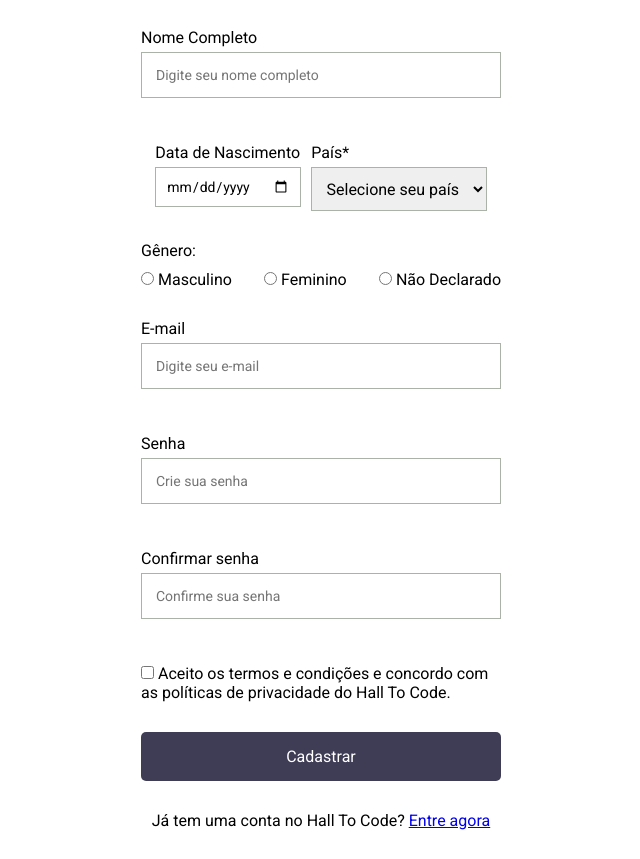
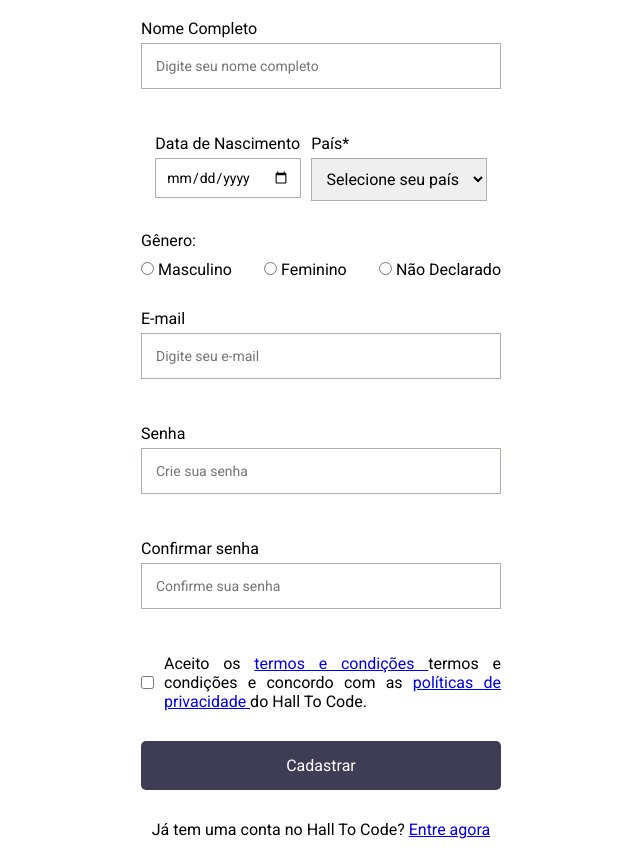
Before and after one commit to hellenapaiva/formhtc, a plain HTML site: page index.html in a window 1280 px wide. Shown: the whole page, without its empty margins (319-959 px from the left). Drawn offline with Linux system fonts and the light colour scheme.

Commit message:
ajuste termo e condicoes

```diff
--- a/index.html
+++ b/index.html
@@ -102,12 +102,21 @@
 
           <small>Mensagem de erro</small>
         </div>
-        <div>
-          <input type="checkbox" />
-          <label for="">
-            Aceito os termos e condições e concordo com as políticas de
-            privacidade do Hall To Code.
-          </label>
+        <div class="termo-control">
+
+              <input type="checkbox" />
+              <label for="">
+                  Aceito os
+                <a target="_blank" rel="”nofollow”" href="/">
+                  termos e condições
+                </a>
+                termos e condições e concordo com as
+                <a target="_blank" rel="”nofollow”" href="/">
+                  políticas de privacidade
+                </a>
+                  do Hall To Code.
+              </label>
+
         </div>
 
         <button class="btn" type="submit">Cadastrar</button>
--- a/styles.css
+++ b/styles.css
@@ -126,6 +126,17 @@ body {
   width: 100%;
   margin-top: 10px;
 }
+.termo-control{
+  display: flex;
+  width: 100%;
+
+}
+
+.termo-control label{
+ text-align: justify;
+ margin-left: 10px;
+
+}
 
 .btn {
   display: flex;
```
